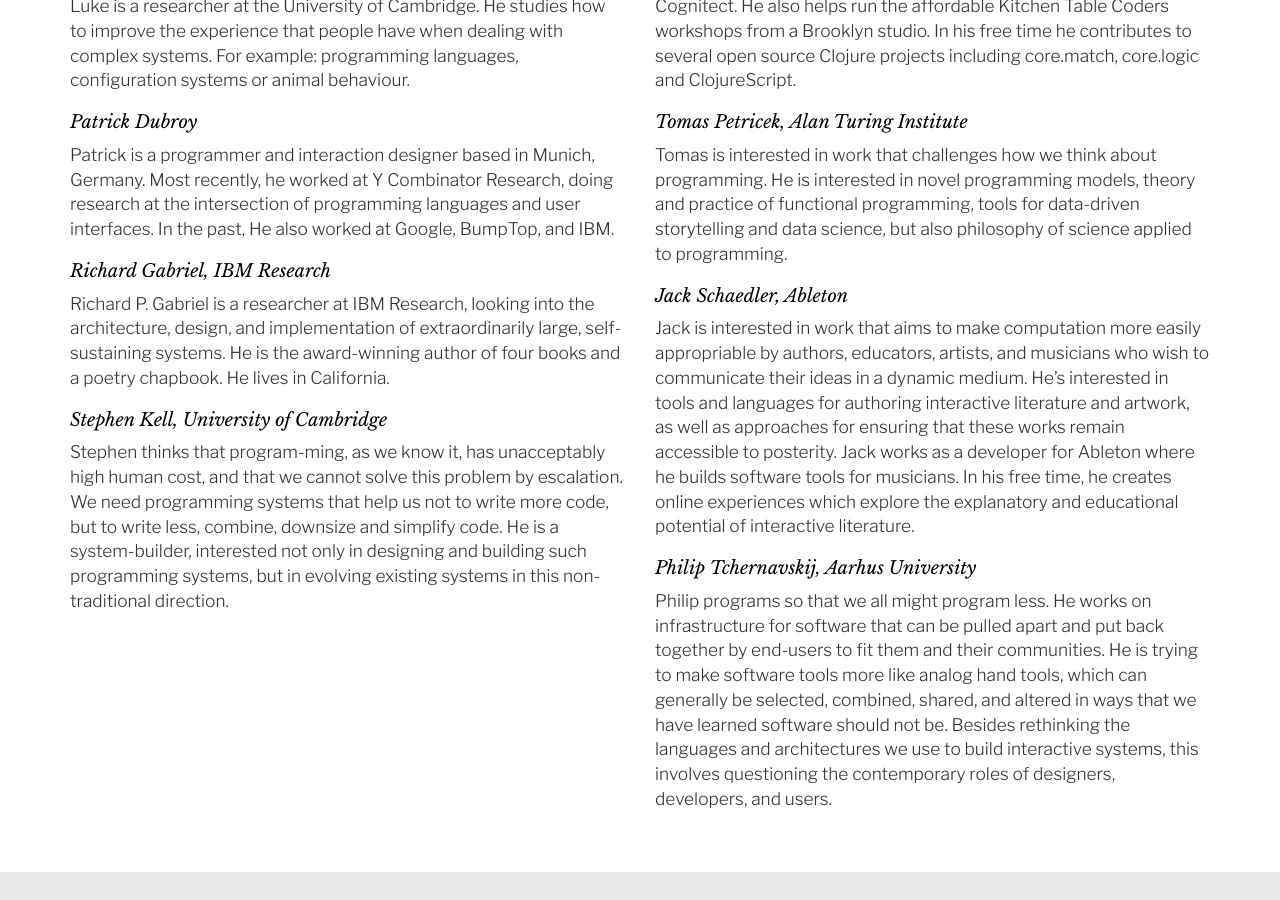
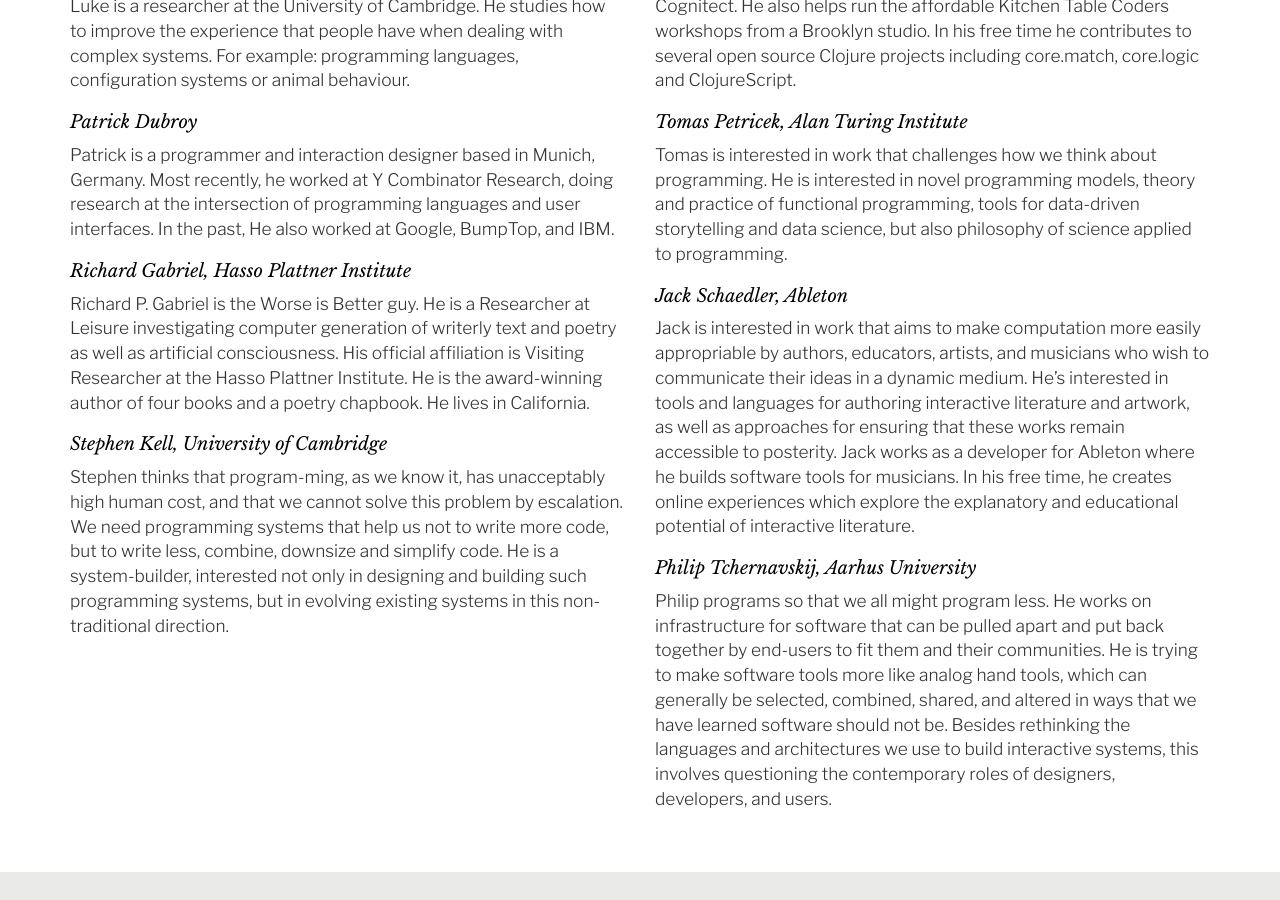
Before and after one commit to shift-society/salon, a Jekyll site: the page built from 2018/index.md, in a window 1280 px wide and 900 px high, scrolled down 2522 px. Built offline with Jekyll 4.4.1, drawn with Linux system fonts in a browser that asks for light colours; nearby versions of some CDN libraries.

Commit message:
Update rpg bio

```diff
--- a/2018/index.md
+++ b/2018/index.md
@@ -141,10 +141,11 @@ Patrick is a programmer and interaction designer based in Munich, Germany. Most
 at Y Combinator Research, doing research at the intersection of programming languages and user
 interfaces. In the past, He also worked at Google, BumpTop, and IBM.
 
-#### Richard Gabriel, IBM Research
-Richard P. Gabriel is a researcher at IBM Research, looking into the architecture, design, and
-implementation of extraordinarily large, self-sustaining systems. He is the award-winning author
-of four books and a poetry chapbook. He lives in California.
+#### Richard Gabriel, Hasso Plattner Institute
+Richard P. Gabriel is the Worse is Better guy. He is a Researcher at Leisure investigating computer
+generation of writerly text and poetry as well as artificial consciousness. His official affiliation
+is Visiting Researcher at the Hasso Plattner Institute. He is the award-winning author of four books
+and a poetry chapbook. He lives in California.
 
 #### Stephen Kell, University of Cambridge
 Stephen thinks that program-ming, as we know it, has unacceptably high human cost, and that we
@@ -159,7 +160,6 @@ this non-traditional direction.
 Mariana is a Ph.D. student at the University of Cambridge in the Computer Laboratory.
 Her current work focuses on building tools for creating dynamic data visualisations
 aimed at end user programmers.
-
 
 #### James Noble, Victoria University of Wellington
 James' research focuses primarily on two areas of software engineering: the design of the users'
```
